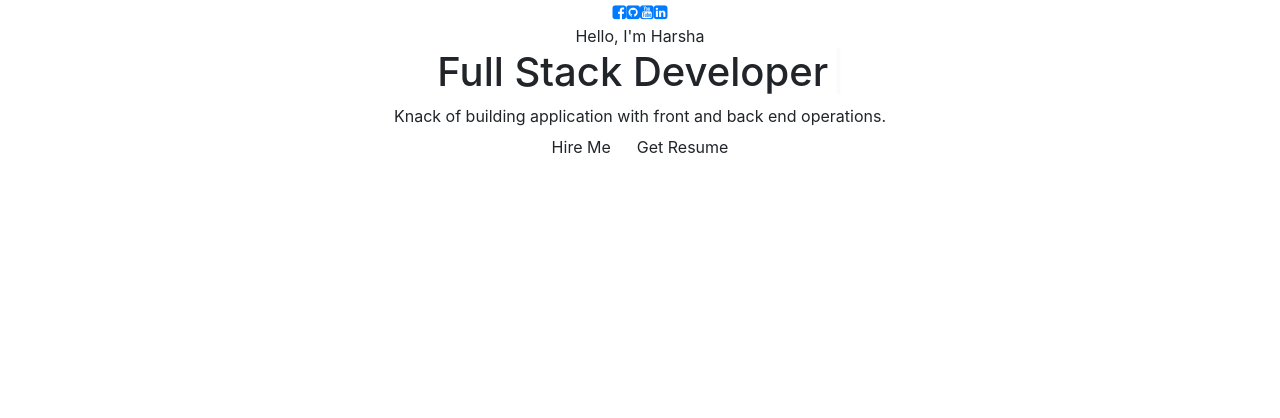
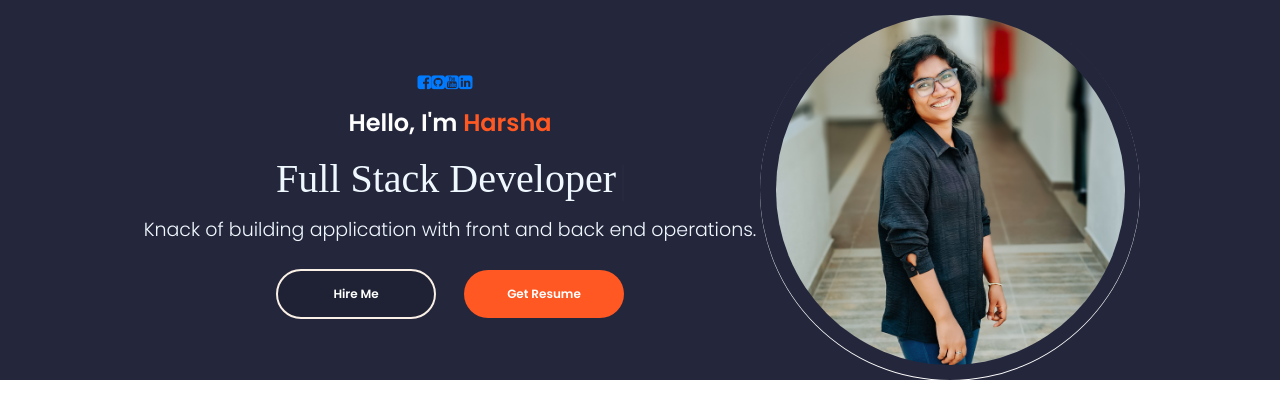
Before and after one commit to HarshaFdo/Portfolio, a React (Create React App) app: page / in a window 1280 px wide. Shown: the top 418 px of the page. Built offline with nearby package versions, Linux system fonts and the light colour scheme; a web font is replaced by a local one.

Commit message:
styling profile

```diff
--- a/src/App.css
+++ b/src/App.css
@@ -1,38 +1,20 @@
-.App {
-  text-align: center;
+:root{
+  --light-blue : #04C3FF;
+  --light-blue-shadow:  rgb(69 211 255 / 27%);
+  --sea-green: #0ABEAD;
+  --sea-green-dark: #0CBFAE;
+  --sea-green-extra-dark: #09BEAD;
+  --sea-green-shadow: rgba(11, 190, 173,0.4);
+  --header-hamburger-background : rgba(11, 190, 173,0.8);
+  --orange: #F57F17;
+  --dark-orange: #FF5823;
+  --orange-shadow: rgba(245, 127, 23,0.2);
+  --white: #ffffff;
+  --black: #333333;
+  --disabled-btn: #09bead7a;
+  --error-message:  #e44f4fd1;
+  --toast-error: #e44f4ffa;
+  --toast-shadow:  #9c9c9ce3;
+  --toast-success: #0CBFAE;
+  --loader-color: #0CBFAE
 }
-
-.App-logo {
-  height: 40vmin;
-  pointer-events: none;
-}
-
-@media (prefers-reduced-motion: no-preference) {
-  .App-logo {
-    animation: App-logo-spin infinite 20s linear;
-  }
-}
-
-.App-header {
-  background-color: #282c34;
-  min-height: 100vh;
-  display: flex;
-  flex-direction: column;
-  align-items: center;
-  justify-content: center;
-  font-size: calc(10px + 2vmin);
-  color: white;
-}
-
-.App-link {
-  color: #61dafb;
-}
-
-@keyframes App-logo-spin {
-  from {
-    transform: rotate(0deg);
-  }
-  to {
-    transform: rotate(360deg);
-  }
-}
--- a/src/PortfolioContainer/Home/Profile.css
+++ b/src/PortfolioContainer/Home/Profile.css
@@ -0,0 +1,100 @@
+.profile-container{
+  display: flex;
+  align-items: center;
+  text-align: center;
+  justify-content: center;
+  height: 10%;
+  min-height: fit-content;
+  background-image: url("../../assets/Home/bg.jpg");
+}
+
+.profile-parent{
+  display: flex;
+  align-items: center;
+  color: aliceblue;
+}
+
+.profile-details-name{
+  font-size: 24px;
+  font-family: "Poppins SemiBold";
+}
+
+.profile-details-role{
+  display: flex;
+  flex-direction: column;
+  margin: 14px 0 24px 0;
+}
+
+.profile-details-role h1{
+  font-size: 40px;
+  font-family: cursive;
+}
+.primary-text{
+  color: var(--white);
+}
+
+.highlighted-text{
+  color: var(--dark-orange);
+}
+
+.profile-role-tagline{
+  font-size: 19px;
+  margin: 5px 0 0 0;
+  font-family: "Poppins Light";
+}
+
+.profile-options .highlighted-btn{
+  margin: 0 0 0 28px;
+}
+
+.profile-options .highlighted-btn:hover{
+  margin: 0 0 0 28px;
+  background-color: cornsilk;
+  color: #111;
+}
+
+.profile-picture{
+  display: flex;
+  align-items: center;
+  justify-content: center;
+  box-shadow: 0 1px 0px 0px var(--white);
+  border-radius: 50%;
+  height: 380px;
+  width: 380px;
+  margin: 0 0px 0 0px;
+  transform: translateX(4px);
+}
+
+.profile-picture-background{
+  height: 92%;
+  width: 92%;
+  background-image: url('../../assets/Home/Me.jpg');
+  background-size: cover;
+  border-radius: 50%;
+  background-repeat: no-repeat;
+  background-position: center;
+}
+
+.profile-picture-background:hover{
+  transform: scale(1.07);
+  transition: 1s ease-out;
+}
+
+.colz {
+  display: flex;
+  justify-content: center;
+  align-items: center;
+}
+
+.colz .colz-icon{
+  color: white;
+  padding-left: 20px;
+  padding: 10px;
+  padding-left: 0px;
+  transition: transform 0.3s;
+
+}
+
+.colz .colz-icon:hover{
+  transform: scale(1.5);
+}
--- a/src/PortfolioContainer/Home/Profile.js
+++ b/src/PortfolioContainer/Home/Profile.js
@@ -1,5 +1,6 @@
 import React from "react";
 import { Typewriter } from "react-simple-typewriter";
+import "./Profile.css";
 
 export default function Profile() {
   return (
@@ -39,7 +40,7 @@
                 words={[
                   "Enthusiastic Dev",
                   "Full Stack Developer",
-                  "MERN Stack Dev",
+                  "DevOps Dev",
                   "Cross Platform Dev",
                   "React/React Native Dev",
                 ]}
--- a/src/index.css
+++ b/src/index.css
@@ -1,13 +1,135 @@
+@font-face {
+  font-family: "Poppins Medium";
+  font-style: normal;
+  font-weight: normal;
+  src: url("./assets/fonts/Poppins-Medium.ttf");
+}
+
+@font-face {
+  font-family: "Poppins Regular";
+  font-style: normal;
+  font-weight: normal;
+  src: url("./assets/fonts/Poppins-Regular.ttf");
+}
+
+@font-face {
+  font-family: "Poppins SemiBold";
+  font-style: normal;
+  font-weight: normal;
+  src: url("./assets/fonts/Poppins-SemiBold.ttf");
+}
+
+@font-face {
+  font-family: "Poppins Bold";
+  font-style: normal;
+  font-weight: normal;
+  src: url("./assets/fonts/Poppins-Bold.ttf");
+}
+
+@font-face {
+  font-family: "Poppins ExtraBold";
+  font-style: normal;
+  font-weight: normal;
+  src: url("./assets/fonts/Poppins-ExtraBold.ttf");
+}
+
+@font-face {
+  font-family: "Poppins Light";
+  font-style: normal;
+  font-weight: normal;
+  src: url("./assets/fonts/Poppins-Light.ttf");
+}
+
+@font-face {
+  font-family: "Poppins Thin";
+  font-style: normal;
+  font-weight: normal;
+  src: url("./assets/fonts/Poppins-Thin.ttf");
+}
+
+* {
+  outline: none;
+}
+
 body {
   margin: 0;
-  font-family: -apple-system, BlinkMacSystemFont, 'Segoe UI', 'Roboto', 'Oxygen',
-    'Ubuntu', 'Cantarell', 'Fira Sans', 'Droid Sans', 'Helvetica Neue',
-    sans-serif;
+  overflow-y: overlay;
+  font-family: "Poppins Regular";
   -webkit-font-smoothing: antialiased;
   -moz-osx-font-smoothing: grayscale;
 }
 
 code {
-  font-family: source-code-pro, Menlo, Monaco, Consolas, 'Courier New',
+  font-family: source-code-pro, Menlo, Monaco, Consolas, "Courier New",
     monospace;
 }
+
+::-webkit-scrollbar {
+  width: 6px !important;
+  height: 6px !important;
+}
+
+body ::-webkit-scrollbar-thumb {
+  background-color: hsla(0, 0%, 100%, 0.16);
+}
+
+::-webkit-scrollbar-thumb {
+  background-color: rgba(0, 0, 0, 0.2);
+}
+
+::-webkit-scrollbar-track {
+  background: hsla(0, 0%, 100%, 0.1);
+}
+
+.btn {
+  border-radius: 50px;
+  padding: 14px 0;
+  width: 160px;
+  cursor: pointer;
+  transition: 0.2s;
+  font-family: "Poppins SemiBold";
+}
+
+.btn:active {
+  transform: translateY(2px);
+}
+
+.primary-btn {
+  color: var(--white);
+  border: 2px solid linen;
+  font-size: 12px;
+  background-color: #1f2235;
+}
+/* @media only screen and (max-width: 414px) {
+  .primary-btn {
+    font-size: 13px;
+  }
+} */
+
+.primary-btn:hover {
+  color: aliceblue;
+  border: 2px solid #ff5823;
+  background-color: #1f2235;
+}
+
+.highlighted-btn {
+  color: var(--white);
+
+  font-size: 12px;
+  background-color: #ff5823;
+}
+@media only screen and (max-width: 568px) {
+  .highlighted-btn {
+    z-index: -900;
+  }
+}
+
+.red-border {
+  border: 1px solid var(--error-message) !important;
+}
+
+.fade-in {
+  opacity: 0;
+  transform: translateY(80px);
+  transition: all 0.8s ease;
+}
```
